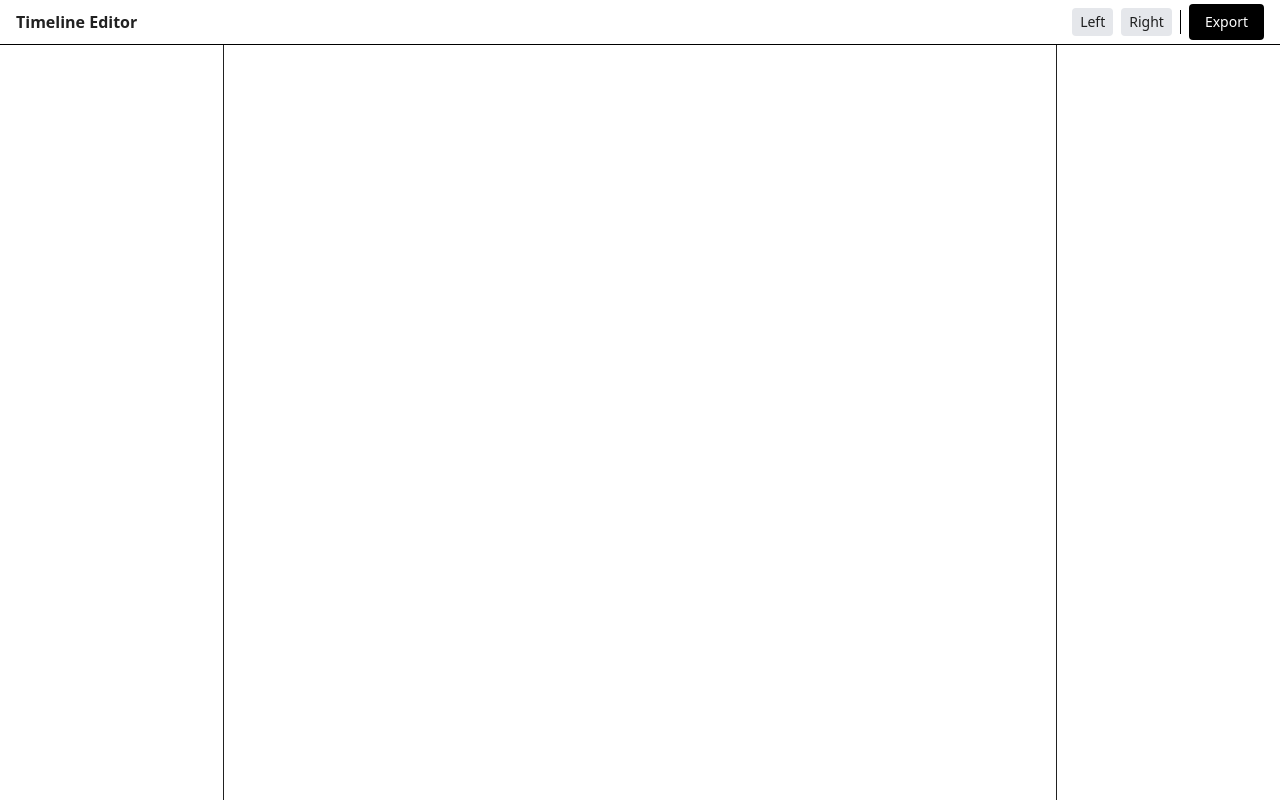
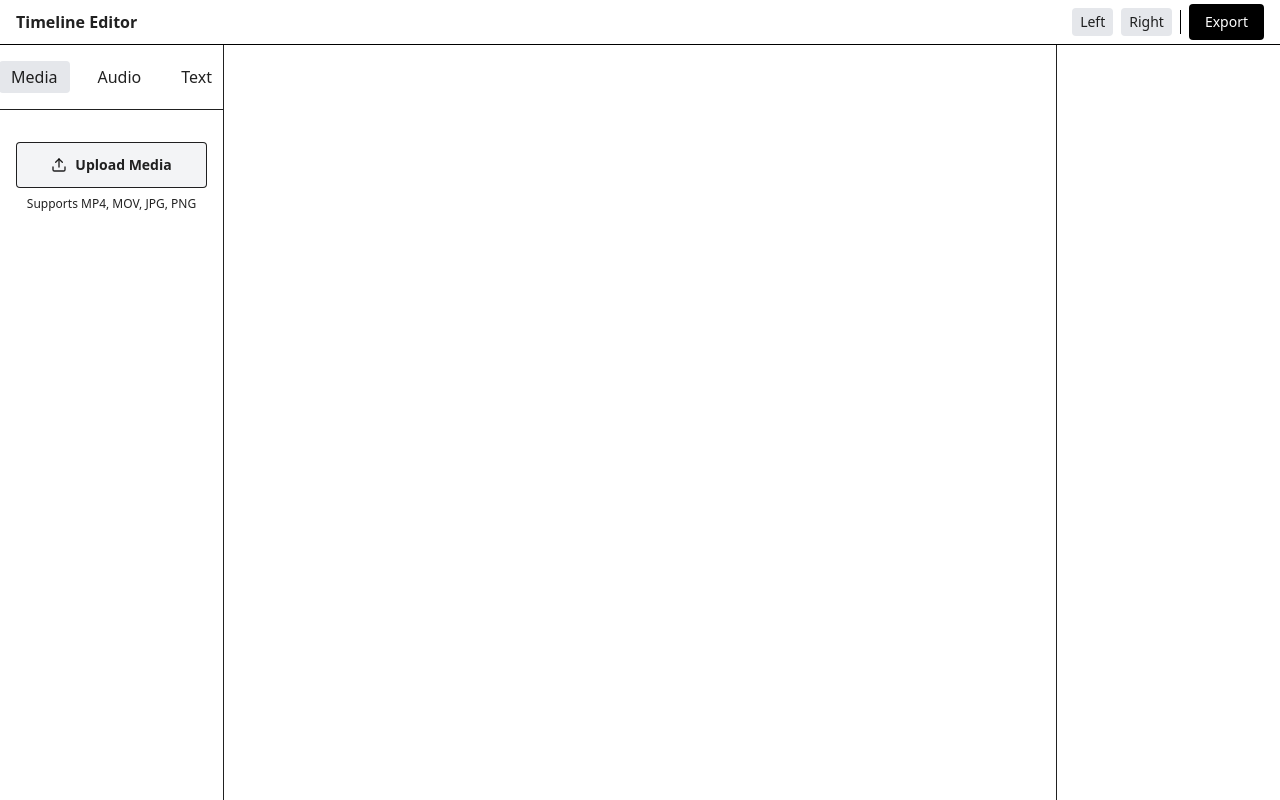
Before and after one commit to trash-lobster/toy-editor-v2, a React (Vite) app: page / in a window 1280 px wide. Built offline with nearby package versions, Linux system fonts and the light colour scheme.

Commit message:
Add inspector template

```diff
--- /dev/null
+++ b/src/components/inspector/inspector.tsx
@@ -0,0 +1,64 @@
+import { Upload } from "lucide-react";
+import type { InspectorTab } from "./state"
+
+interface InspectorProps {
+    currentTab: InspectorTab,
+    setTab: (tab: InspectorTab) => void;
+}
+
+const tabs: { id: InspectorTab; label: string }[] = [
+    { id: 'media', label: 'Media' },
+    { id: 'audio', label: 'Audio' },
+    { id: 'text', label: 'Text' }
+];
+
+export function Inspector({currentTab, setTab} : InspectorProps) {
+    return (
+        <div>
+            <div className='flex gap-4 items-middle justify-center py-4 border-b'>
+                {tabs.map(tab => (
+                    <button
+                        key={tab.id}
+                        className={`px-3 py-1 rounded hover:bg-gray-200 transition-colors ${currentTab === tab.id ? 'bg-gray-200' : ''}`}
+                        onClick={() => setTab(tab.id)}
+                    >
+                        {tab.label}
+                    </button>
+                ))}
+            </div>
+            <div className='text-center mt-8'>
+                {
+                    currentTab === 'media' ?
+                        <div className="mx-4">
+                            <div className="space-y-2">
+                                {/* <input
+                                    ref={fileInputRef}
+                                    type="file"
+                                    accept="video/*,image/*"
+                                    multiple
+                                    onChange={handleFileSelect}
+                                    className="hidden"
+                                    id="media-upload"
+                                /> */}
+                                <label
+                                    htmlFor="media-upload"
+                                    className="flex items-center justify-center gap-2 px-4 py-3 bg-gray-100 hover:bg-gray-200 text-filmforge-text cursor-pointer transition-colors border border-filmforge-border-light rounded"
+                                >
+                                    <Upload className="w-4 h-4" />
+                                    <span className="text-sm font-bold">Upload Media</span>
+                                </label>
+                                <p className="text-xs text-filmforge-text-muted text-center">
+                                    Supports MP4, MOV, JPG, PNG
+                                </p>
+                            </div>
+                        </div>
+                    :
+                    currentTab === 'audio' ?
+                        <p className='text-xs opacity-60'>Audio tools will appear here</p>
+                    :
+                        <p className='text-xs opacity-60'>Text tools will appear here</p>
+                }
+            </div>
+        </div>
+    )
+}
--- /dev/null
+++ b/src/components/inspector/install.tsx
@@ -0,0 +1,21 @@
+import { useSnapshot } from "valtio/react";
+import { Inspector as InternalInspector } from "./inspector";
+import { createInspectorState, type InspectorTab } from "./state";
+
+
+export function installInspector() {
+    const inspectorState = createInspectorState();
+    const setTab = (tab: InspectorTab) => inspectorState.currentTab = tab;
+
+    const Inspector = () => {
+        const { currentTab } = useSnapshot(inspectorState);
+
+        return (
+            <InternalInspector currentTab={currentTab} setTab={setTab}/>
+        );
+    };
+
+    return {
+        Inspector,
+    };
+}
--- /dev/null
+++ b/src/components/inspector/state.ts
@@ -0,0 +1,11 @@
+import { proxy } from "valtio";
+
+export type InspectorTab = 'media' | 'audio' | 'text';
+
+export class InspectorState {
+    currentTab: InspectorTab = 'media';
+}
+
+export function createInspectorState() {
+    return proxy(new InspectorState());
+}
--- a/src/components/skeleton.tsx
+++ b/src/components/skeleton.tsx
@@ -1,6 +1,7 @@
 import { useSnapshot } from "valtio/react";
 import { installHeader } from "./header/install";
 import { createLayoutState } from "./state";
+import { installInspector } from "./inspector/install";
 
 // Create state outside component so it persists across renders
 const layoutState = createLayoutState();
@@ -13,6 +14,7 @@ const layoutPresenter = {
 
 export function Skeleton() {
     const { Header } = installHeader(layoutPresenter.toggleLeft, layoutPresenter.toggleRight);
+    const { Inspector } = installInspector();
 
     const { left, right } = useSnapshot(layoutState);
 
@@ -40,7 +42,7 @@ export function Skeleton() {
                     {/* Left Panel - SceneEditor Inspector */}
                     {left && (
                         <div className="h-full border-r border-filmforge-border-light bg-white flex flex-col">
-                            {/* <Inspector /> */}
+                            <Inspector />
                         </div>
                     )}
 
```
